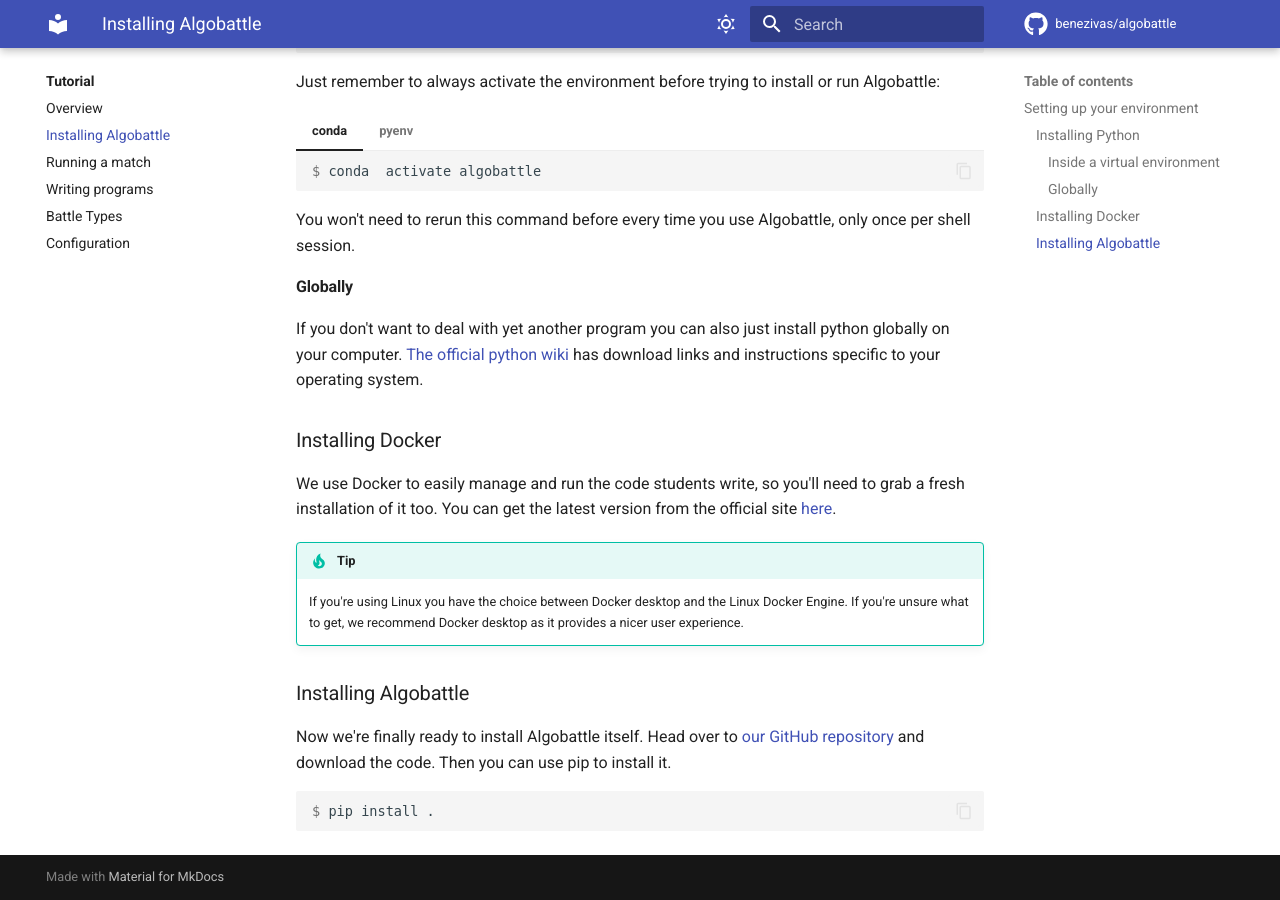
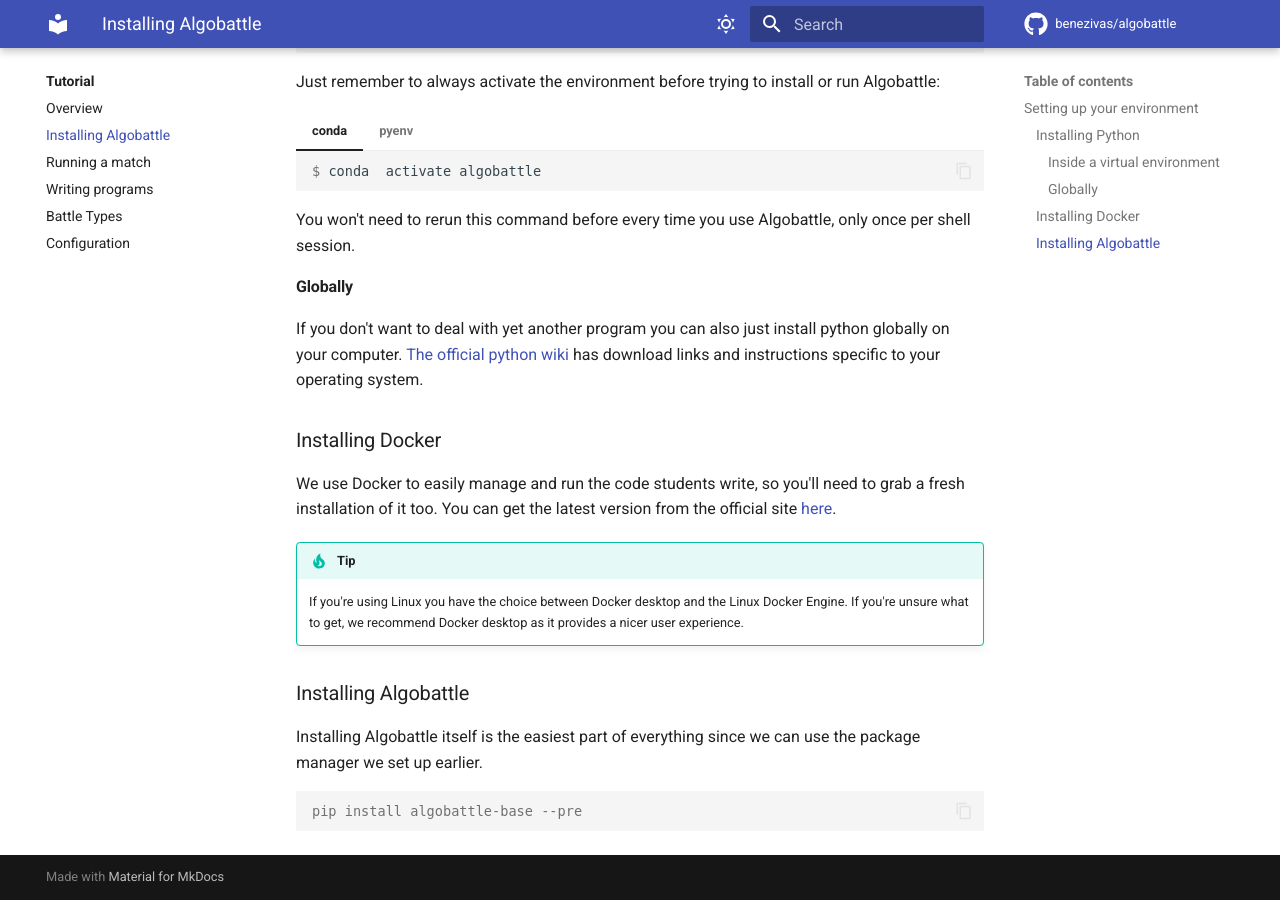
Before and after one commit to Benezivas/algobattle, an MkDocs documentation site: the page built from docs/tutorial/installation.md, in a window 1280 px wide and 900 px high, scrolled down 1139 px. Built offline with MkDocs 1.6.1 and Material for MkDocs 9.7.7, drawn with Linux system fonts in a browser that asks for light colours; some web fonts are replaced; comment, search, counter and statistics services are not loaded.

Commit message:
use pypi to install algobattle

````diff
--- a/docs/tutorial/installation.md
+++ b/docs/tutorial/installation.md
@@ -82,10 +82,8 @@ get, we recommend Docker desktop as it provides a nicer user experience.
 
 ### Installing Algobattle
 
-Now we're finally ready to install Algobattle itself. Head over to
-[our GitHub repository](https://github.com/Benezivas/algobattle) and download the code. Then you can use pip to install
-it.
+Installing Algobattle itself is the easiest part of everything since we can use the package manager we set up earlier.
 
 ```console
-$ pip install .
+pip install algobattle-base --pre
 ```
````
